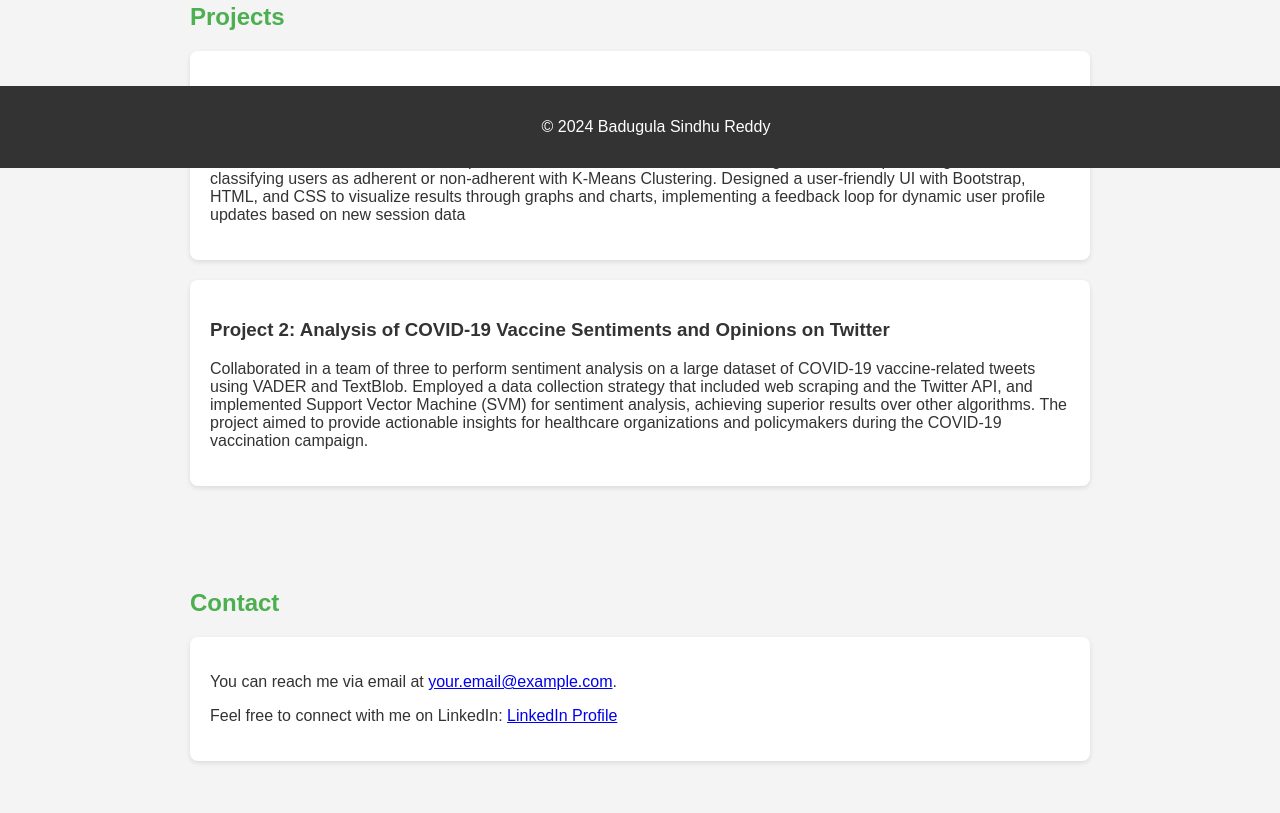
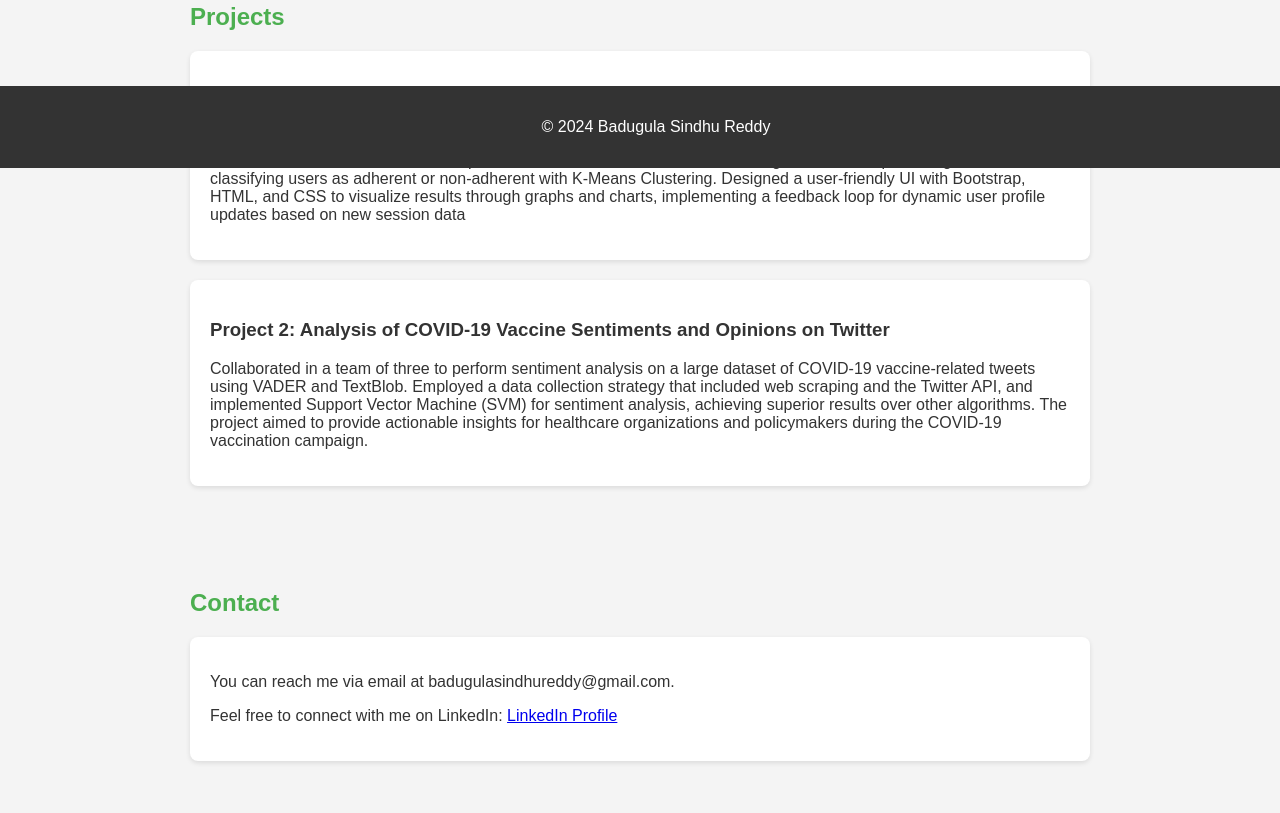
Before and after one commit to badugulaSindhuReddy/professional-portfolio, a plain HTML site: page index.html in a window 1280 px wide. Shown: the part 632-1445 px from the top of the page. Drawn offline with Linux system fonts and the light colour scheme.

Commit message:
Update index.html

```diff
--- a/index.html
+++ b/index.html
@@ -104,7 +104,7 @@
 <section id="contact">
     <h2>Contact</h2>
     <div class="content-box">
-        <p>You can reach me via email at <a href="badugulasindhureddy@gmail.com">your.email@example.com</a>.</p>
+        <p>You can reach me via email at badugulasindhureddy@gmail.com</a>.</p>
         <p>Feel free to connect with me on LinkedIn: <a href="https://www.linkedin.com/in/badugula-sindhu-reddy-211778223/" target="_blank">LinkedIn Profile</a></p>
     </div>
 </section>
```
